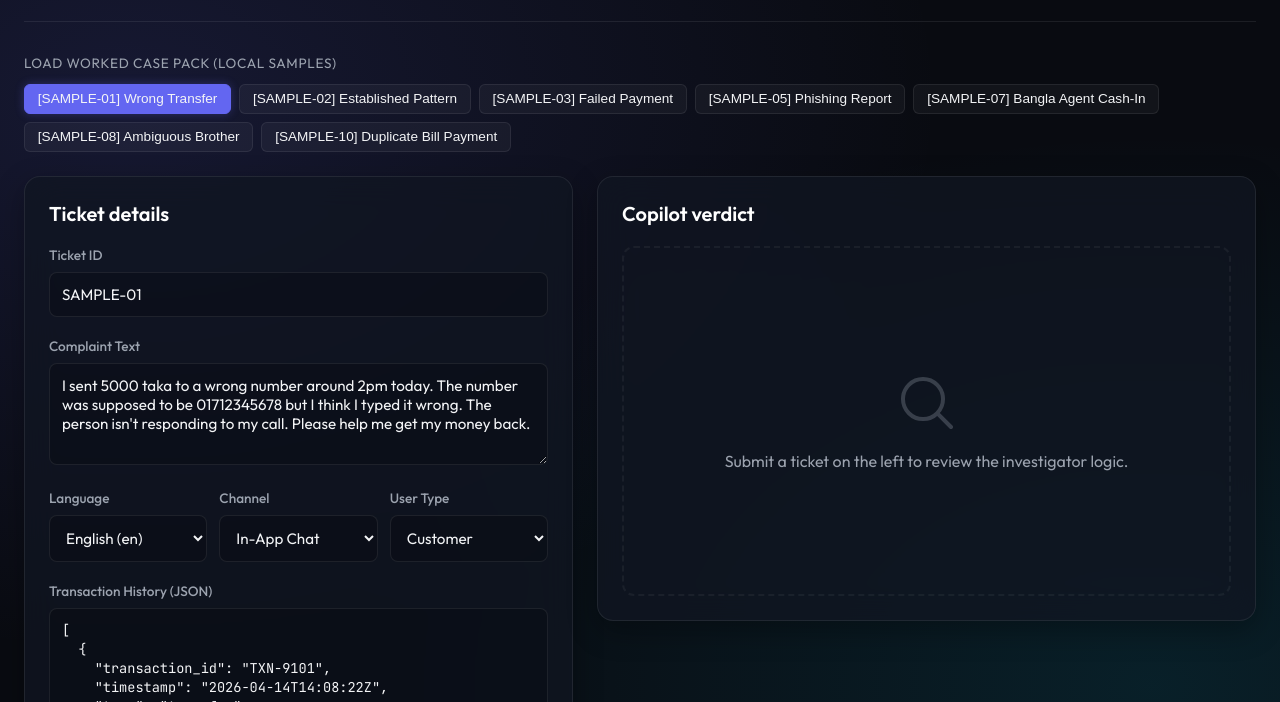
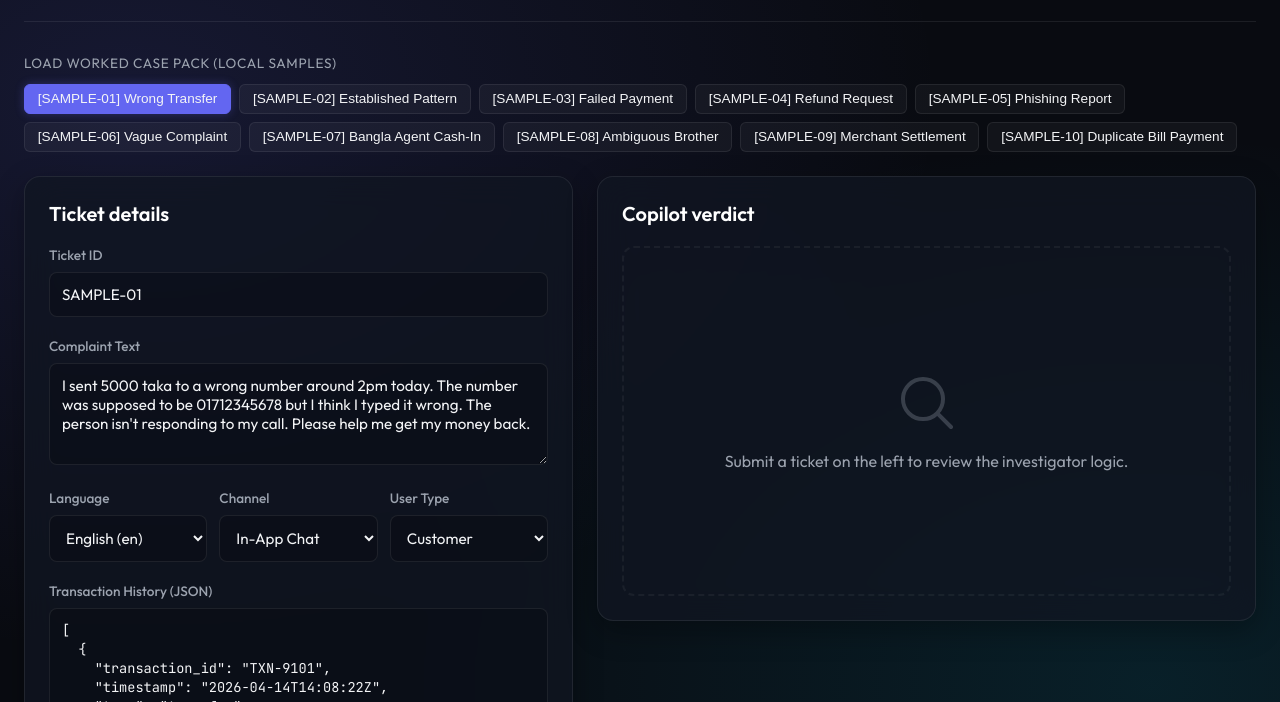
Before and after one commit to CODESLAYER-X86/SUST_CODEX_2086, a website: page index.html in a window 1280 px wide. Shown: the part 98-800 px from the top of the page. Drawn offline with Linux system fonts and the light colour scheme.

Commit message:
feat: add missing sample cases SAMPLE-04, SAMPLE-06, SAMPLE-09 to UI

```diff
--- a/index.html
+++ b/index.html
@@ -632,6 +632,17 @@
         ]
       },
       {
+        id: "SAMPLE-04",
+        label: "Refund Request",
+        complaint: "I paid 500 to a merchant for a product but I changed my mind and don't want it anymore. Please refund my 500 taka.",
+        language: "en",
+        channel: "in_app_chat",
+        user_type: "customer",
+        history: [
+          { transaction_id: "TXN-9401", timestamp: "2026-04-14T13:00:00Z", type: "payment", amount: 500, counterparty: "MERCHANT-7821", status: "completed" }
+        ]
+      },
+      {
         id: "SAMPLE-05",
         label: "Phishing Report",
         complaint: "Someone called me saying they are from bKash and asked for my OTP. They said my account will be blocked if I don't share it. Is this real? I haven't shared anything yet.",
@@ -639,6 +650,18 @@
         channel: "call_center",
         user_type: "customer",
         history: []
+      },
+      {
+        id: "SAMPLE-06",
+        label: "Vague Complaint",
+        complaint: "Something is wrong with my money. Please check.",
+        language: "en",
+        channel: "in_app_chat",
+        user_type: "customer",
+        history: [
+          { transaction_id: "TXN-9601", timestamp: "2026-04-13T10:00:00Z", type: "cash_in", amount: 3000, counterparty: "AGENT-220", status: "completed" },
+          { transaction_id: "TXN-9602", timestamp: "2026-04-12T15:30:00Z", type: "transfer", amount: 800, counterparty: "+8801911223344", status: "completed" }
+        ]
       },
       {
         id: "SAMPLE-07",
@@ -664,6 +687,17 @@
           { transaction_id: "TXN-9803", timestamp: "2026-04-13T20:10:00Z", type: "transfer", amount: 1000, counterparty: "+8801712001122", status: "failed" }
         ]
       },
+        {
+          id: "SAMPLE-09",
+          label: "Merchant Settlement",
+          complaint: "I am a merchant. My yesterday's sales of 15000 taka have not been settled to my account. Settlement usually happens by 11am next day. Please check.",
+          language: "en",
+          channel: "merchant_portal",
+          user_type: "merchant",
+          history: [
+            { transaction_id: "TXN-9901", timestamp: "2026-04-13T18:00:00Z", type: "settlement", amount: 15000, counterparty: "MERCHANT-SELF", status: "pending" }
+          ]
+        },
       {
         id: "SAMPLE-10",
         label: "Duplicate Bill Payment",
```
